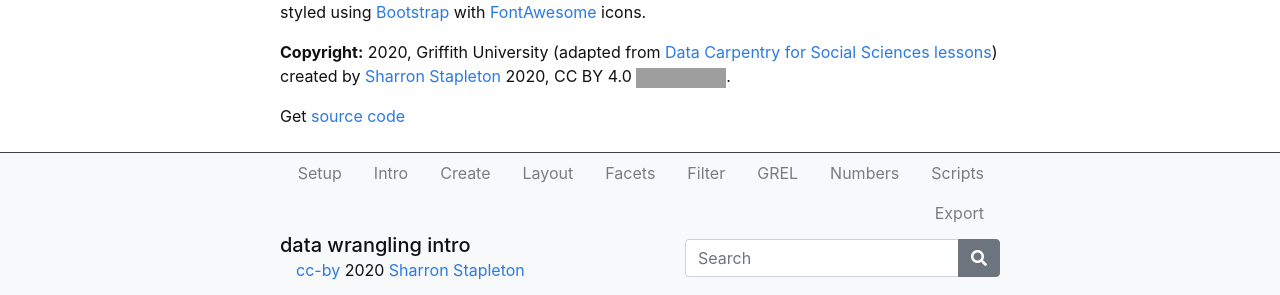
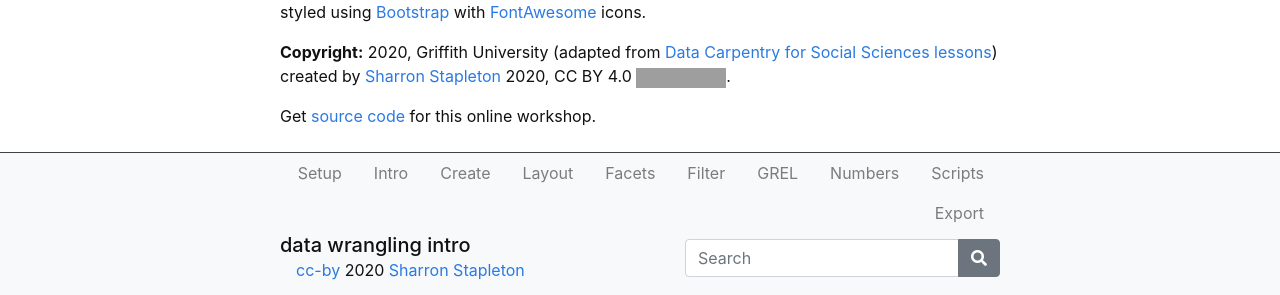
Before and after one commit to GULibrarySandbox/intro-data-wrangle, a Jekyll site: the page built from index.md, in a window 1280 px wide. Shown: the part 1267-1562 px from the top of the page. Built offline with Jekyll 4.4.1, drawn with Linux system fonts in a browser that asks for light colours; grey boxes are pictures that could not be loaded.

Commit message:
Update credits.html

```diff
--- a/_includes/credits.html
+++ b/_includes/credits.html
@@ -1,3 +1,3 @@
 <p><strong>Theme:</strong> <a href="https://github.com/evanwill/workshop-template-b" target="_blank" rel="noopener">workshop-template-b</a> by <a href="https://github.com/evanwill/" target="_blank" rel="noopener">evanwill</a> is built using <a href="https://jekyllrb.com/" target="_blank" rel="noopener">Jekyll</a> on <a href="https://pages.github.com/" target="_blank" rel="noopener">GitHub Pages</a>. The site is styled using <a href="https://getbootstrap.com/" target="_blank" rel="noopener">Bootstrap</a> with <a href="https://fontawesome.com/" target="_blank" rel="noopener">FontAwesome</a> icons.</p>
 <p><strong>Copyright:</strong> 2020, Griffith University (adapted from <a href="https://datacarpentry.org/lessons/#social-science-curriculum" target="_blank" rel="noopener">Data Carpentry for Social Sciences lessons</a>) created by <a href="https://github.com/{{ site.github_username }}">{{ site.author }}</a> {{ site.pub_year}}, CC BY 4.0 <a href="http://creativecommons.org/licenses/by/4.0/" rel="license"><img src="https://i.creativecommons.org/l/by/4.0/88x31.png" alt="Creative Commons License" /></a>.</p>
-<p>Get <a href="{{ site.repo }}" target="_blank" rel="noopener">source code</a><p>
+<p>Get <a href="{{ site.repo }}" target="_blank" rel="noopener">source code</a> for this online workshop.<p>
```
